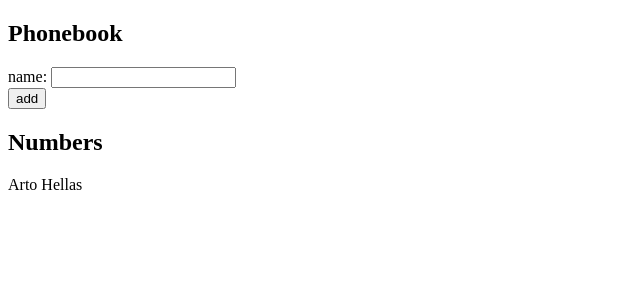
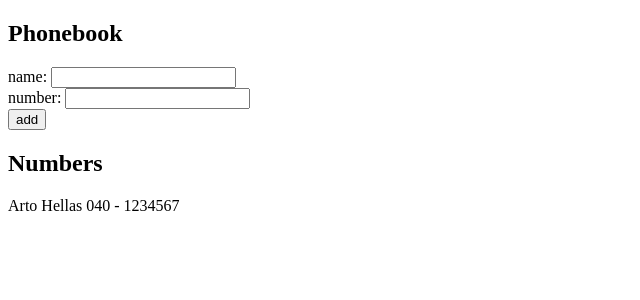
Before and after one commit to yogaskarnik/fullstackopen-assignments, a React (Create React App) app in the folder part2/phonebook/: page / in a window 1280 px wide. Shown: the top 300 px of the page, without its empty margins (0-640 px from the left). Built offline with nearby package versions, Linux system fonts and the light colour scheme.

Commit message:
EX 2.8 step3

```diff
--- a/part2/phonebook/src/App.js
+++ b/part2/phonebook/src/App.js
@@ -1,8 +1,11 @@
 import { useState } from "react";
 
 function App() {
-  const [persons, setPersons] = useState([{ id: 1, name: "Arto Hellas" }]);
+  const [persons, setPersons] = useState([
+    { id: 1, name: "Arto Hellas", number: "040 - 1234567" },
+  ]);
   const [newName, setNewName] = useState("");
+  const [newNumber, setNewNumber] = useState("");
 
   const addContact = (event) => {
     event.preventDefault();
@@ -14,16 +17,23 @@ function App() {
 
     const contact = {
       name: newName,
+      number: newNumber,
       id: persons.length + 1,
     };
 
     setPersons(persons.concat(contact));
     setNewName("");
+    setNewNumber("");
   };
 
   const handleContactChange = (event) => {
     console.log(event.target.value);
     setNewName(event.target.value);
+  };
+
+  const handleNumberChange = (event) => {
+    console.log(event.target.value);
+    setNewNumber(event.target.value);
   };
 
   return (
@@ -34,12 +44,17 @@ function App() {
           name: <input value={newName} onChange={handleContactChange} />
         </div>
         <div>
+          number: <input value={newNumber} onChange={handleNumberChange} />
+        </div>
+        <div>
           <button type="submit">add</button>
         </div>
       </form>
       <h2>Numbers</h2>
       {persons.map((person) => (
-        <p key={person.id}>{person.name}</p>
+        <p key={person.id}>
+          {person.name} {person.number}
+        </p>
       ))}
     </div>
   );
```
